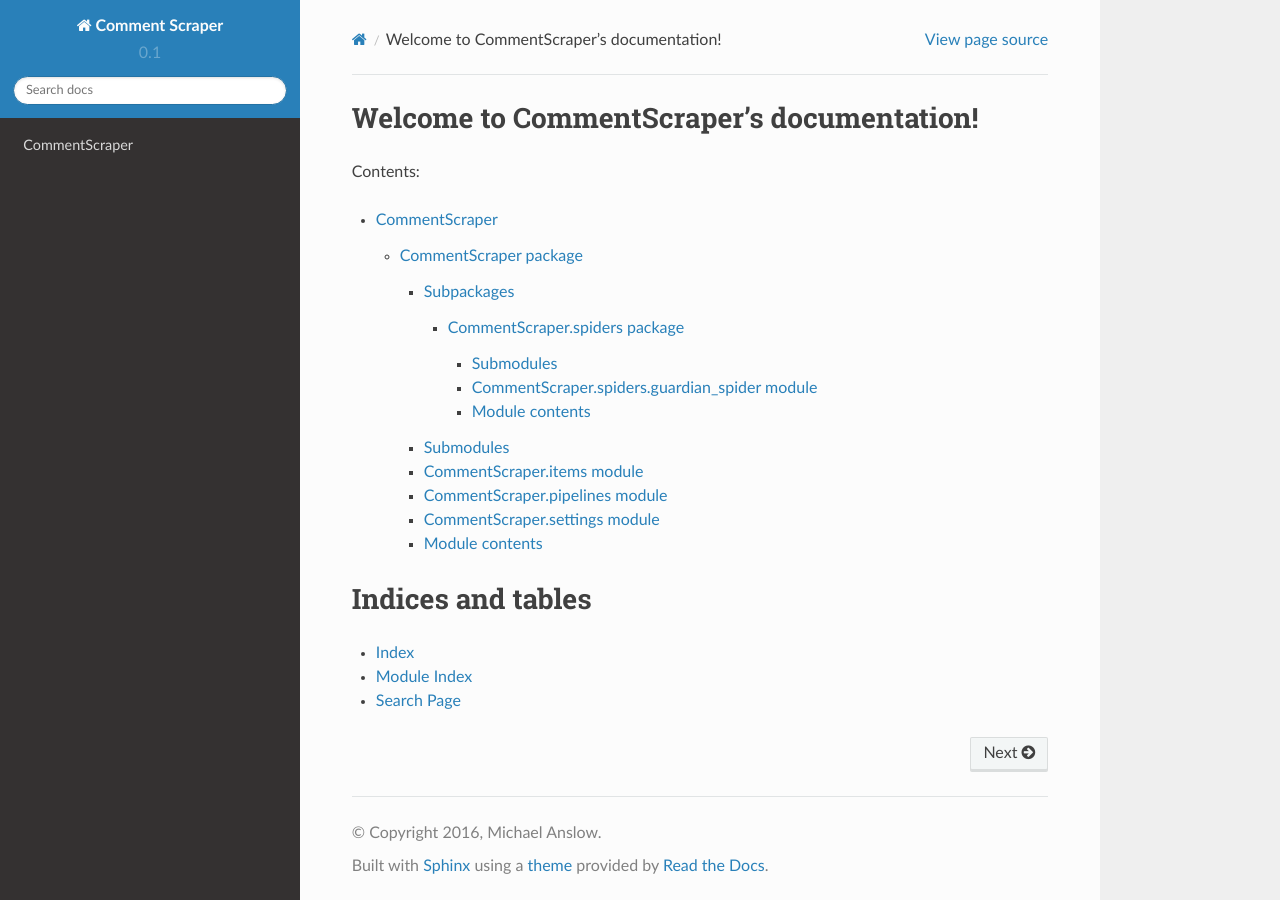
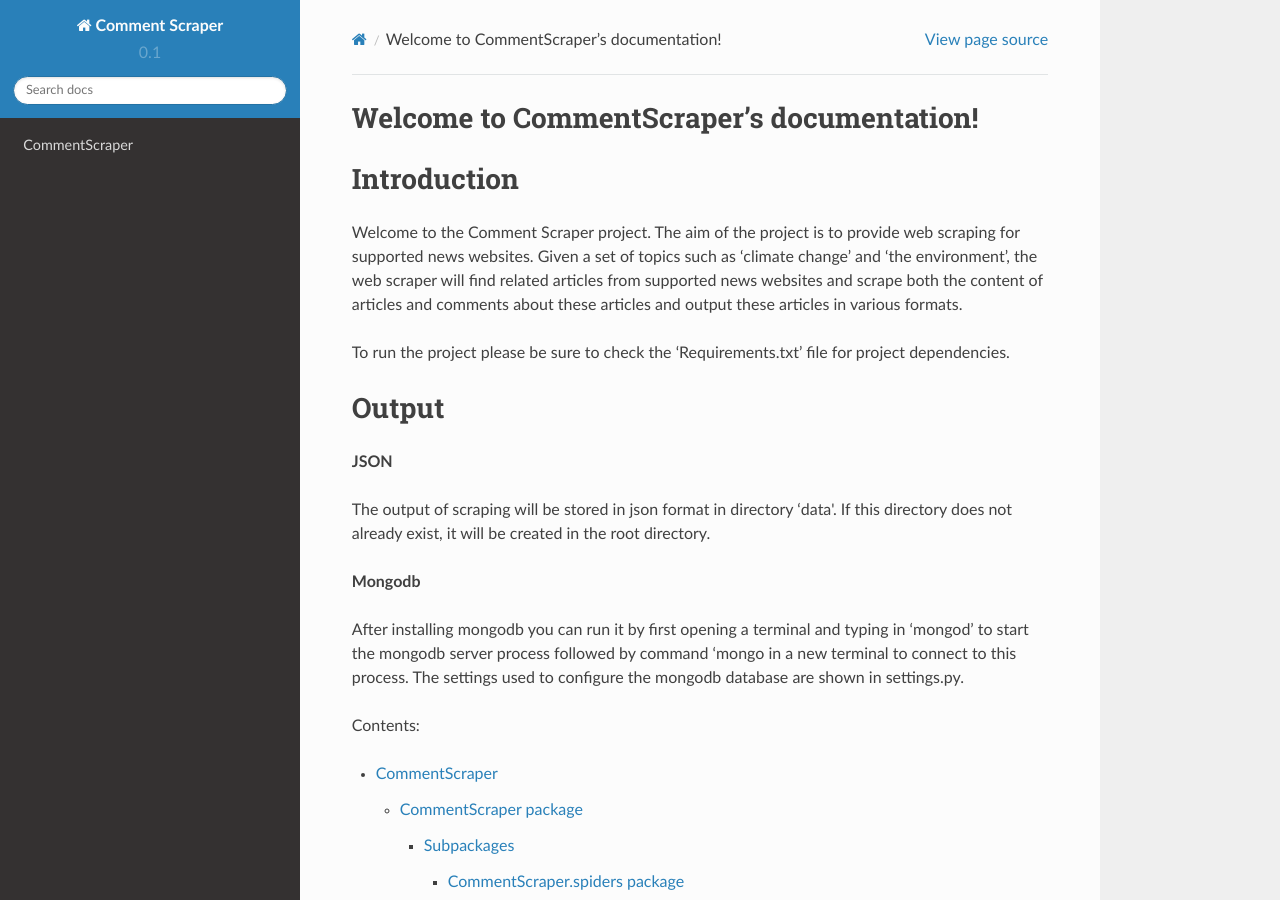
Before and after one commit to Jennifer-Brigman/CommentScraper, a Sphinx documentation site: the page built from docs/index.rst, in a window 1280 px wide and 900 px high. Built offline with Sphinx 7.4.7 and the Read the Docs theme 2.0.0, drawn with Linux system fonts in a browser that asks for light colours.

Commit message:
Added an introduction.srt file explaining the project. This file is included at the start of index.rst.

```diff
--- a/docs/index.rst
+++ b/docs/index.rst
@@ -5,6 +5,8 @@
 
 Welcome to CommentScraper's documentation!
 ==========================================
+
+.. include:: introduction.rst
 
 Contents:
 
--- /dev/null
+++ b/docs/introduction.rst
@@ -0,0 +1,17 @@
+Introduction
+===================
+
+Welcome to the Comment Scraper project. The aim of the project is to provide web scraping for supported news websites. Given a set of topics such as 'climate change' and 'the environment', the web scraper will find related articles from supported news websites and scrape both the content of articles and comments about these articles and output these articles in various formats.
+
+To run the project please be sure to check the 'Requirements.txt' file for project dependencies.
+
+Output
+================
+
+**JSON**
+
+The output of scraping will be stored in json format in directory 'data\'. If this directory does not already exist, it will be created in the root directory.
+
+**Mongodb**
+
+After installing mongodb you can run it by first opening a terminal and typing in 'mongod' to start the mongodb server process followed by command 'mongo in a new terminal to connect to this process. The settings used to configure the mongodb database are shown in settings.py.
```
